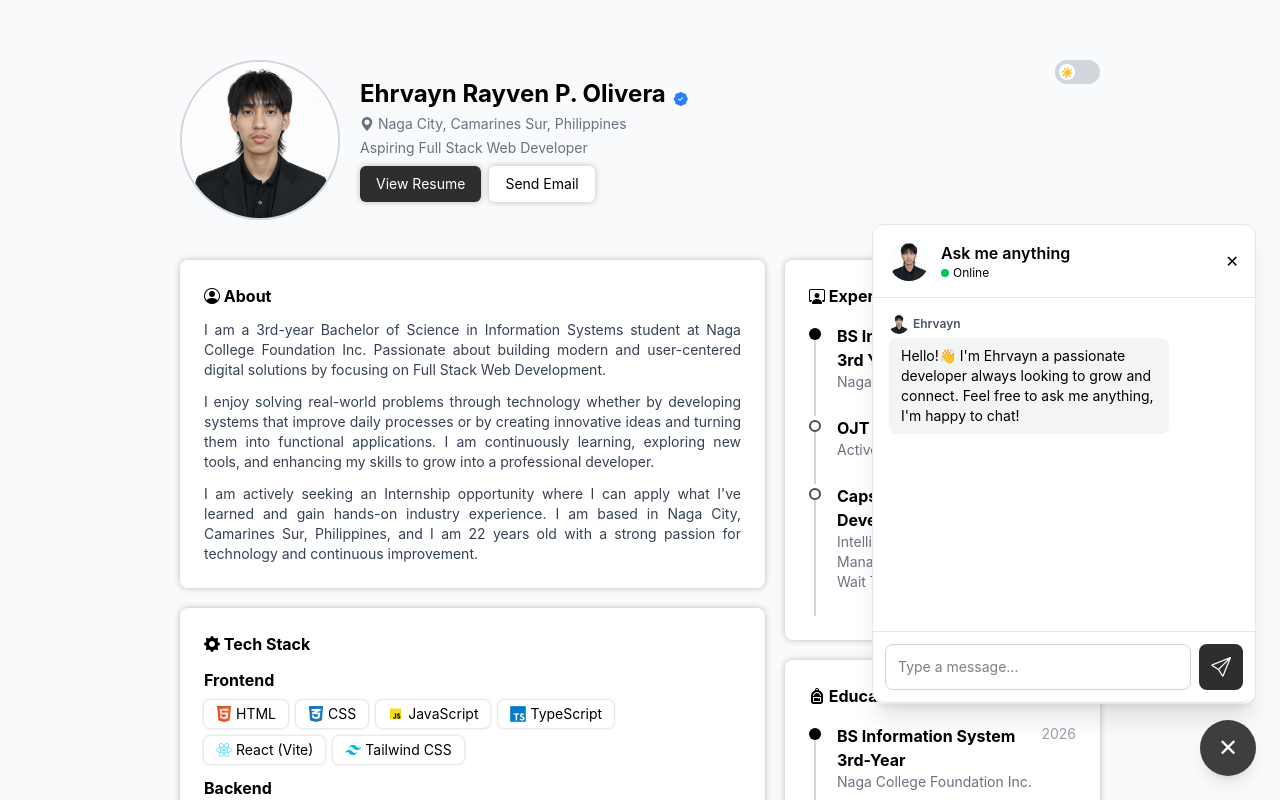
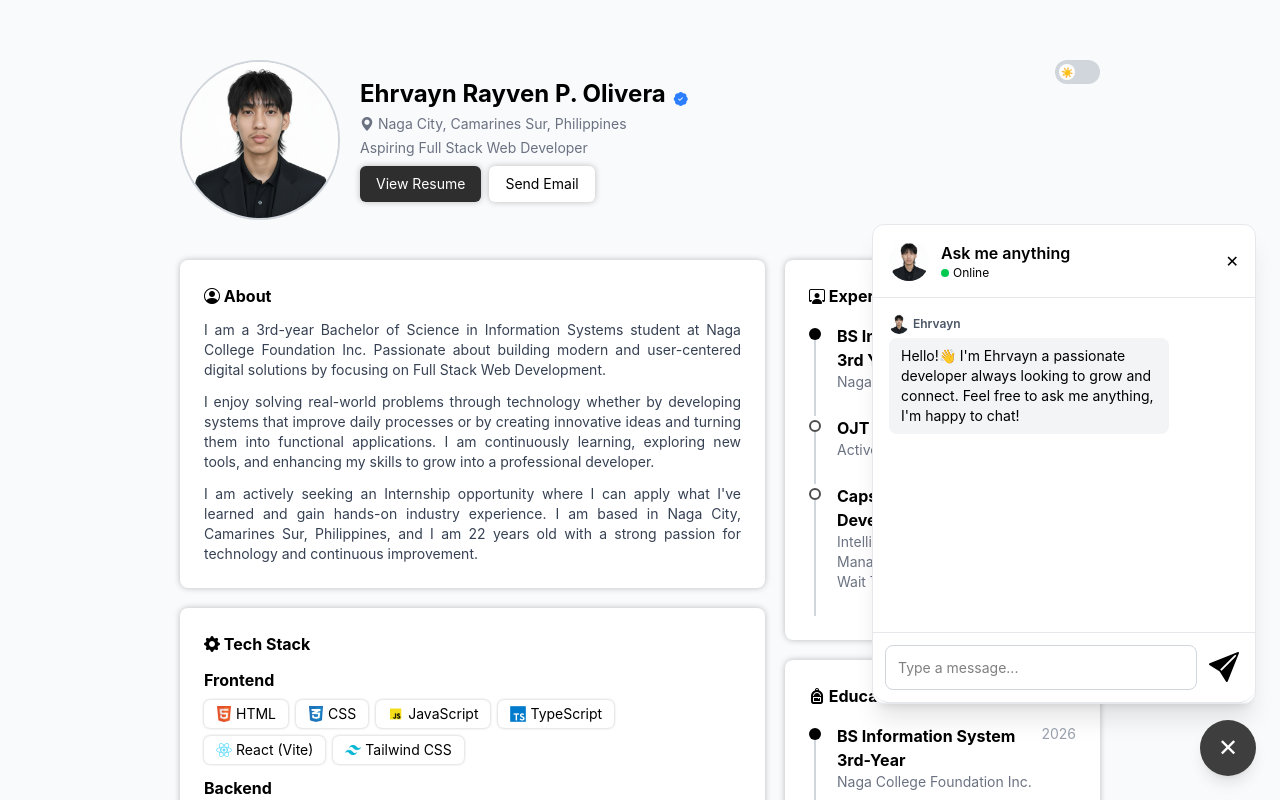
Before and after one commit to ehrvayn/Portfolio, a React (Vite) app: page / in a window 1280 px wide. Both pictures are taken after a click on the button 1228 px from the left and 748 px from the top of the page. Shown: the top 800 px of the page. Built offline with nearby package versions, Linux system fonts and the light colour scheme; no server answers; what groq-sdk would draw is missing.

Commit message:
minor changes

```diff
--- a/src/components/ChatBot.jsx
+++ b/src/components/ChatBot.jsx
@@ -63,7 +63,7 @@ function ChatBot() {
     <>
       {open && (
         <div
-className={`fixed bottom-24 right-4 md:right-6 w-[90%] sm:max-w-sm md:w-auto h-[60vh] max-h-[500px] rounded-xl shadow-xl z-50 flex flex-col ${darkMode ? "bg-[#3e3e3e] text-white" : "border border-gray-200 bg-white"}`}
+          className={`fixed bottom-24 right-4 md:right-6 w-[90%] sm:max-w-sm md:w-auto h-[60vh] max-h-[500px] rounded-xl shadow-xl z-50 flex flex-col ${darkMode ? "bg-[#3e3e3e] text-white" : "border border-gray-200 bg-white"}`}
         >
           <div
             className={`${darkMode ? "bg-[#3e3e3e] text-white border-b border-gray-500" : "bg-white text-black border-b border-gray-200"} p-4 rounded-t-2xl flex justify-between items-center`}
@@ -142,12 +142,12 @@ className={`fixed bottom-24 right-4 md:right-6 w-[90%] sm:max-w-sm md:w-auto h-[
               placeholder="Type a message..."
               className={`flex-1 rounded-lg px-3 py-2 text-sm outline-none border ${darkMode ? "bg-[#3e3e3e] border-gray-600 text-white" : "border-gray-300"}`}
             />
-            <button
+
+            <i
+              title="send"
               onClick={sendMessage}
-              className={`${darkMode ? "bg-white text-black" : "bg-[#2e2e2e] text-white"} px-3 py-2 rounded-lg cursor-pointer hover:bg-gray-500`}
-            >
-              <i className="bi bi-send text-[20px]"></i>
-            </button>
+              className={`${!darkMode ? "text-black" : "text-white"} active:scale-90 active:opacity-70 cursor-pointer px-1 bi bi-send-fill text-[25px] md:text-[30px] `}
+            ></i>
           </div>
         </div>
       )}
```
